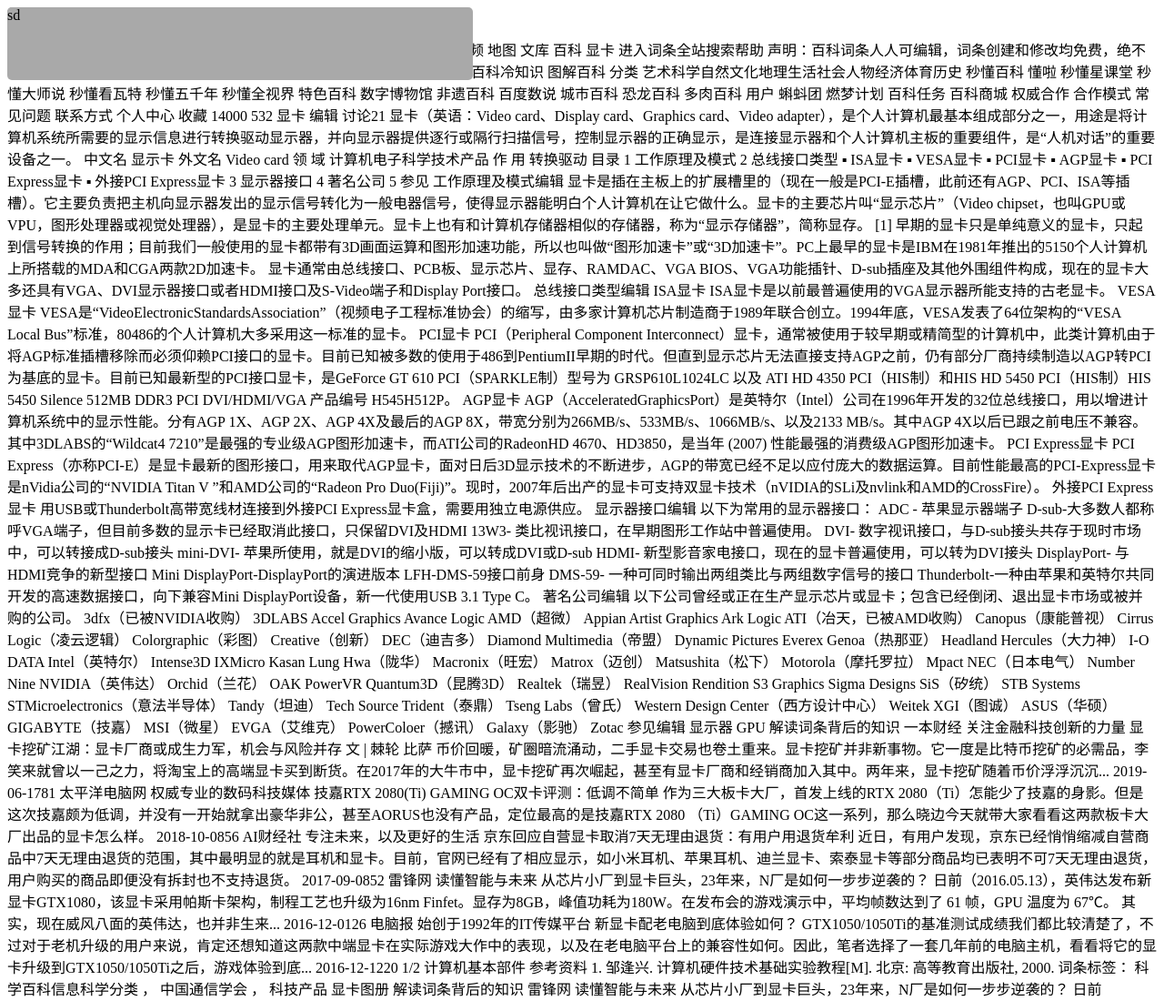
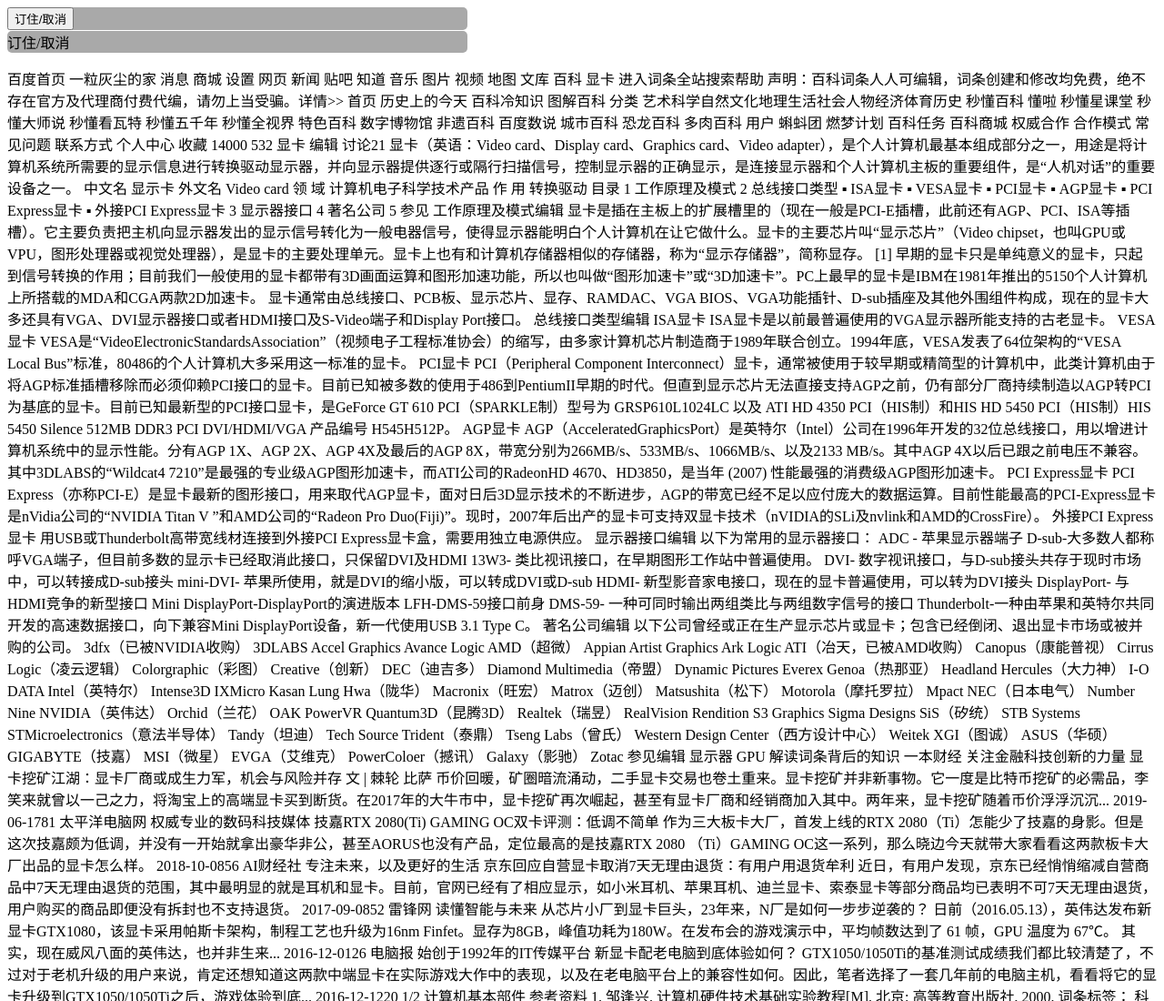
Before and after one commit to nima001/Vuetest5, a plain HTML site: page index.html in a window 1280 px wide. Shown: the top 1100 px of the page at 91% size. Drawn offline with nearby package versions, Linux system fonts and the light colour scheme.

Commit message:
'自定义指令'

```diff
--- a/index.html
+++ b/index.html
@@ -25,8 +25,8 @@
 </head>
 <body>
 <div id="app">
-    <div v-pin="card1.pin" class="card1">sd</div>
-    <div v-pin="card2.pin" class="card2">sd1</div>
+    <div v-pin="card1.pin" class="card1"><button @click="card1.pin = !card1.pin">订住/取消</button></div>
+    <div v-pin="card2.pin" class="card2"><a @click="card2.pin = !card2.pin">订住/取消</a></div>
     <p>百度首页 一粒灰尘的家 消息 商城 设置 网页 新闻 贴吧 知道 音乐 图片 视频 地图 文库 百科
 
         显卡
--- a/js/main.js
+++ b/js/main.js
@@ -4,7 +4,10 @@ Vue.directive('pin',function (el,val) {
     console.log("pined",pined);
     if(pined){
         el.style.position='fixed';
-        el.style.top='10';
+        el.style.top='200px';
+    }else{
+        el.style.position='static';
+        el.style.top='100px';
     }
 })
 
@@ -12,7 +15,7 @@ new Vue({
     el:'#app',
     data:{
         card1:{
-            pin:true,
+            pin:false,
         },
         card2:{
             pin:false,
```
